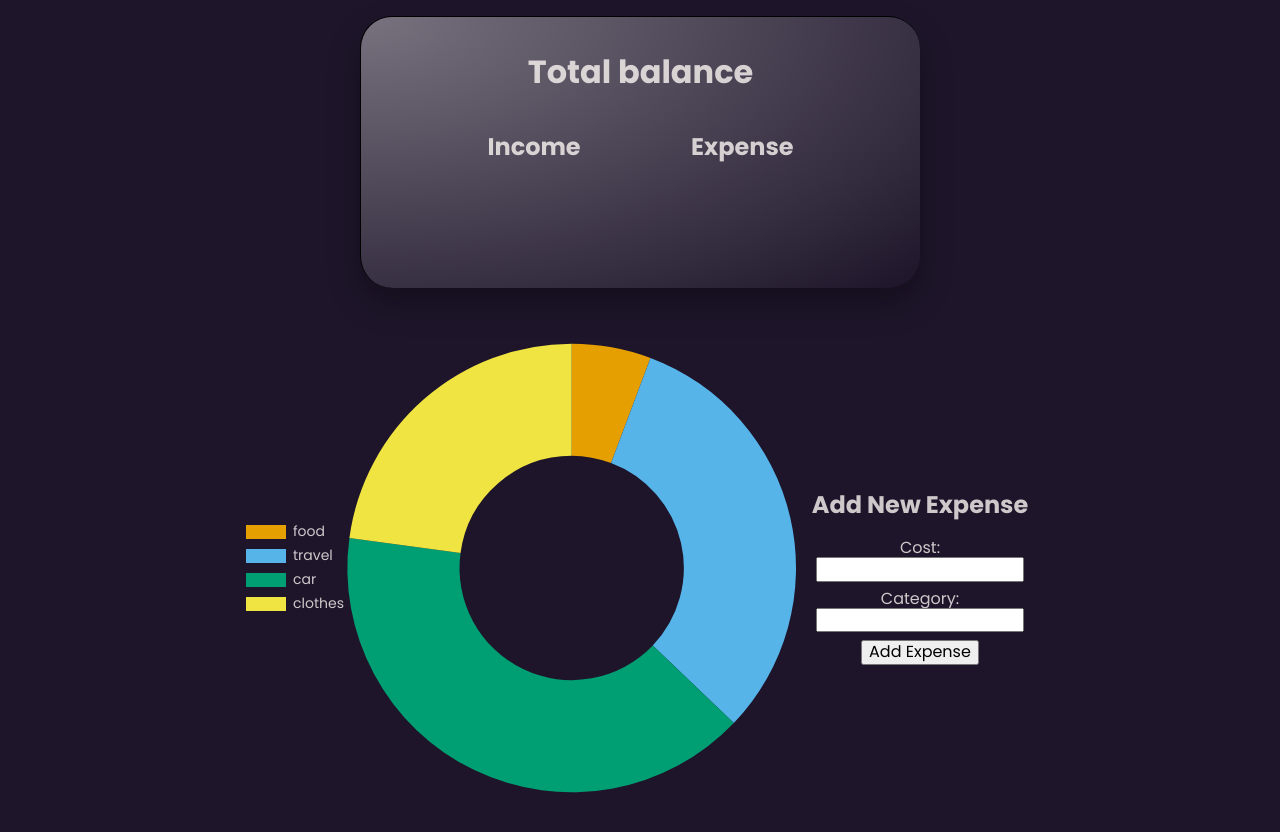
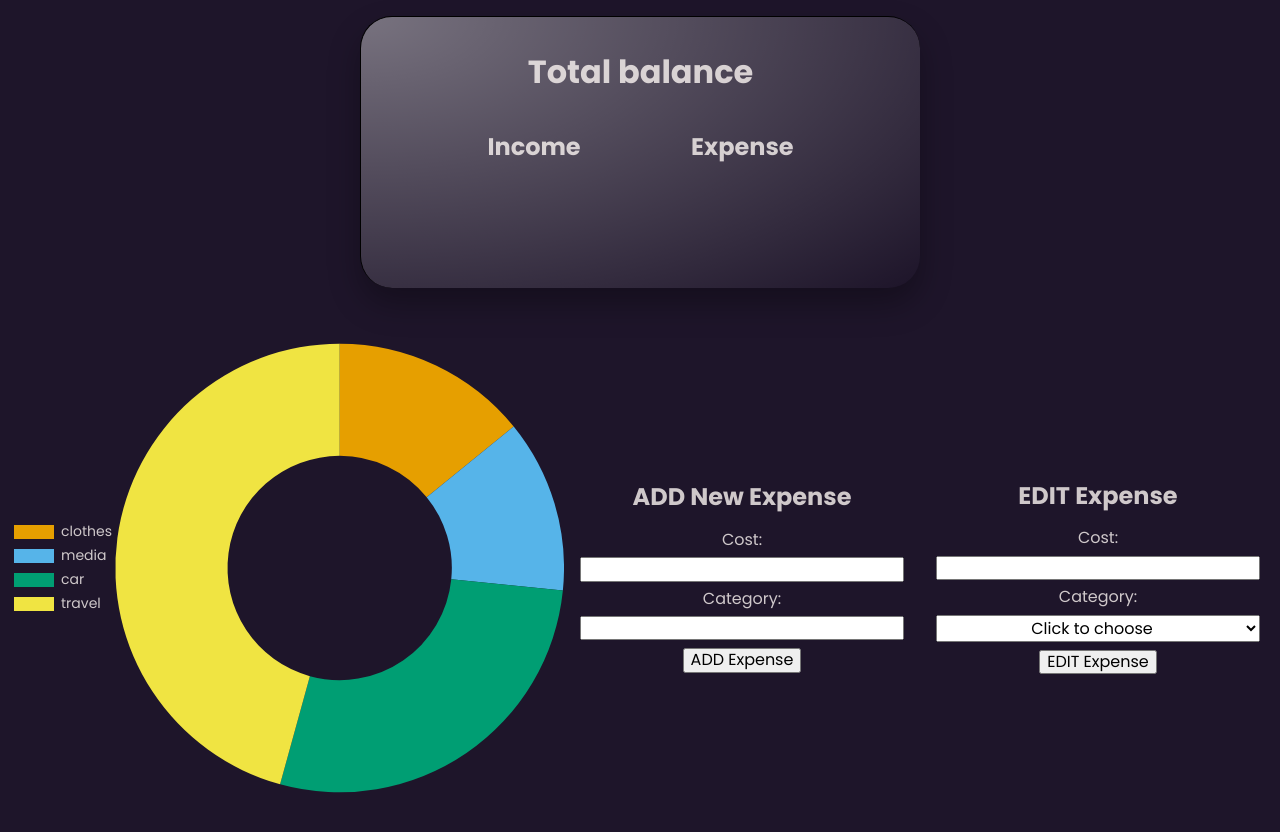
Before and after one commit to HMagda/budget-app, a React (Create React App) app: page / in a window 1280 px wide. Shown: the top 832 px of the page. Built offline with nearby package versions, Linux system fonts and the light colour scheme; data requests are answered from the project's data file.

Commit message:
Add function handleEdit to edit data in DoughnutChart

```diff
--- a/db/db.json
+++ b/db/db.json
@@ -1,23 +1,23 @@
 {
   "categorized-expense": [
     {
-      "cost": "100",
-      "category": "food",
+      "cost": "170",
+      "category": "clothes",
       "id": 1
+    },
+    {
+      "cost": "150",
+      "category": "media",
+      "id": 2
+    },
+    {
+      "cost": "333",
+      "category": "car",
+      "id": 3
     },
     {
       "cost": "550",
       "category": "travel",
-      "id": 2
-    },
-    {
-      "cost": "700",
-      "category": "car",
-      "id": 3
-    },
-    {
-      "cost": "400",
-      "category": "clothes",
       "id": 4
     }
   ]
--- a/src/Components/DoughnutChart/DoughnutChart.js
+++ b/src/Components/DoughnutChart/DoughnutChart.js
@@ -10,30 +10,59 @@ const DoughnutChart = ({formattedDoughnutChartData}) => {
   const [category, setCategory] = useState('');
   const [isActive, setActive] = useState(true);
 
+  const expense = {cost, category};
+
   useEffect(() => {
     setActive(formattedDoughnutChartData.labels.length < 8);
   }, [formattedDoughnutChartData.labels.length]);
 
   const handleExpenseSubmit = (e) => {
     e.preventDefault();
-    const expense = {cost, category};
 
     fetch('http://localhost:5000/categorized-expense/', {
       method: 'POST',
       headers: {'Content-Type': 'application/json'},
       body: JSON.stringify(expense),
     }).then(() => {
-      console.log('new income added');
+      console.log('new EXPENSE added');
     });
 
     function addData(chart, label, data) {
       formattedDoughnutChartData.labels.push(label);
-      formattedDoughnutChartData.datasets.forEach((dataset) => {
-        dataset.data.push(data);
-      });
+
+      formattedDoughnutChartData.datasets[0].data.push(data);
     }
 
     addData(DoughnutChart, category, cost);
+
+    setCost('');
+    setCategory('');
+  };
+
+  const handleEdit = (e) => {
+    e.preventDefault();
+
+    function editData(chart, label, data) {
+      const indexOfLabel = formattedDoughnutChartData.labels.indexOf(label);
+
+      if (indexOfLabel !== -1) {
+        formattedDoughnutChartData.labels.splice(indexOfLabel, 1, label);
+
+        formattedDoughnutChartData.datasets[0].data.splice(indexOfLabel, 1, data);
+
+        const objId = indexOfLabel + 1;
+
+        fetch(`http://localhost:5000/categorized-expense/${objId}`, {
+          method: 'PUT',
+          headers: {'Content-Type': 'application/json'},
+          body: JSON.stringify(expense),
+        }).then(() => {
+          console.log('CATEGORY EDITED');
+        });
+      }
+    }
+
+    editData(DoughnutChart, category, cost);
 
     setCost('');
     setCategory('');
@@ -63,7 +92,7 @@ const DoughnutChart = ({formattedDoughnutChartData}) => {
       </div>
 
       <div className='add-categories'>
-        <h2>Add New Expense</h2>
+        <h2>ADD New Expense</h2>
         <form onSubmit={handleExpenseSubmit}>
           <label htmlFor='new-cost'>Cost:</label>
           <input
@@ -82,7 +111,7 @@ const DoughnutChart = ({formattedDoughnutChartData}) => {
             onChange={(e) => setCategory(e.target.value)}
           ></input>
           <button type='submit' disabled={!isActive}>
-            Add Expense
+            ADD Expense
           </button>
           {!isActive && (
             <p className='warning-text'>
@@ -91,6 +120,40 @@ const DoughnutChart = ({formattedDoughnutChartData}) => {
           )}
         </form>
       </div>
+
+      <div className='edit-categories'>
+        <h2>EDIT Expense</h2>
+        <form onSubmit={handleEdit}>
+          <label htmlFor='edited-cost'>Cost:</label>
+          <input
+            type='number'
+            id='edited-cost'
+            required
+            value={cost}
+            onChange={(e) => setCost(e.target.value)}
+          ></input>
+          <label htmlFor='category'>Category:</label>
+          <select
+            id='edited-category'
+            value={category}
+            onChange={(e) => setCategory(e.target.value)}
+          >
+            <option disabled className='instruction'>
+              Click to choose
+            </option>
+            <option hidden>Click to choose</option>
+
+            {formattedDoughnutChartData.labels.map((label) => {
+              return (
+                <option key={label} value={label}>
+                  {label}
+                </option>
+              );
+            })}
+          </select>
+          <button type='submit'>EDIT Expense</button>
+        </form>
+      </div>
     </div>
   );
 };
--- a/src/Components/DoughnutChart/DoughnutChart.modules.scss
+++ b/src/Components/DoughnutChart/DoughnutChart.modules.scss
@@ -7,6 +7,7 @@
 
   .doughnut-chart-container {
     width: 35rem;
+    height: 35rem;
   }
 
   .add-categories {
@@ -23,7 +24,9 @@
       flex-direction: column;
 
       input {
+        margin-top: 0.5rem;
         margin-bottom: 0.5rem;
+        font-family: $font-family;
       }
 
       .warning-text {
@@ -32,4 +35,31 @@
       }
     }
   }
+
+  .edit-categories {
+    padding: 1rem;
+
+    h2 {
+      text-align: center;
+    }
+
+    form {
+      display: flex;
+      align-items: center;
+      justify-content: center;
+      flex-direction: column;
+
+      input,
+      select {
+        margin-top: 0.5rem;
+        margin-bottom: 0.5rem;
+        font-family: $font-family;
+      }
+
+      #edited-category {
+        width: 100%;
+        text-align: center;
+      }
+    }
+  }
 }
```
